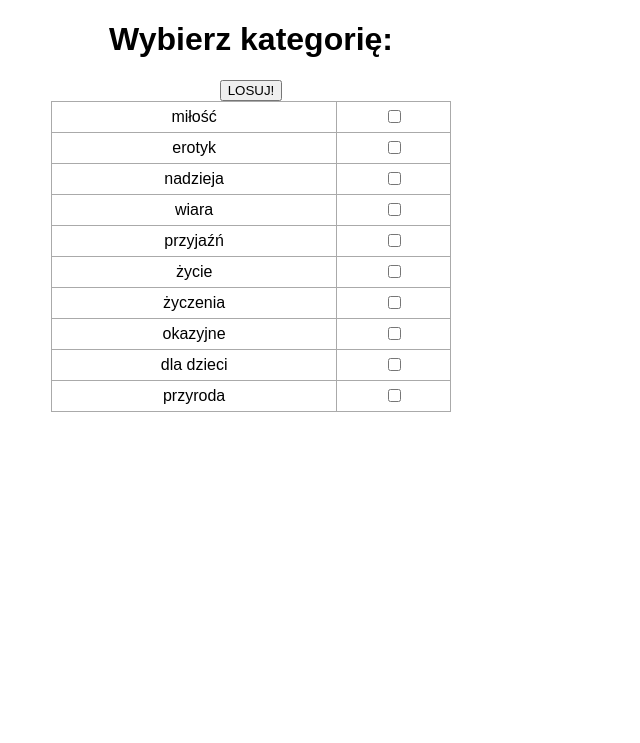
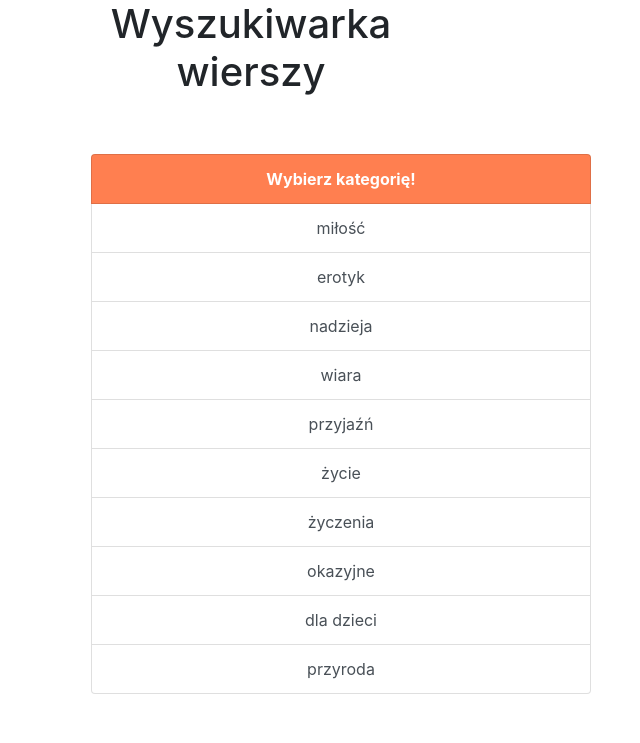
Before and after one commit to petercreams/Poem_finder_App, a Flask app: page / in a window 1280 px wide. Shown: the top 743 px of the page, without its empty margins (389-1029 px from the left). Run offline with Flask 2, Linux system fonts and the light colour scheme; some libraries are stand-ins or nearby versions.

Commit message:
third commit
Bootstrap added

```diff
--- a/app.py
+++ b/app.py
@@ -9,24 +9,20 @@ def index():
     return render_template('index.html')
 
 
-@app.route('/losuj', methods=['POST'])
-def losuj():
-    wybory = request.form.getlist('check')
-
-    if len(wybory) > 1:
-        return "Wybierz jedną kategorię!"
-
-    elif len(wybory) == 1:
-        # return render_template('poem_text.html')
-        # return wybory[0]
-        text = poemFind(wybory[0])
-        return render_template('poem_text.html', text=text)
-    else:
-        redirect('/')
-        return render_template('index.html')
-
-    # else:
-    #     return render_template('index.html')
+@app.route('/losuj/<category>', methods=['POST', 'GET'])
+def losuj(category):
+    text = poemFind(category)
+    if category == "milosc":
+        category = "miłość"
+    elif category == "przyjazn":
+        category = "przyjaźń"
+    elif category == "zyczenia":
+        category = "życzenia"
+    elif category == "dladzieci":
+        category = "dla dzieci"
+    elif category == "zycie":
+        category = "życie"
+    return render_template('poem_text.html', text=text, category=category)
 
 
 if (__name__) == "__main__":
--- /dev/null
+++ b/static/bootstrap.css
@@ -0,0 +1,23 @@
+section.w-25{
+    margin: auto;
+}
+
+div.list-group
+{
+    position: relative;
+    margin: auto;
+    width: 500px;
+    padding: 50px 0;
+
+}
+
+#category-choose {
+    background-color: coral;
+    color: white;
+}
+
+#choose-again {
+    position: static;
+    margin: auto;
+    background-color: coral;
+}
--- a/static/main.css
+++ b/static/main.css
@@ -29,6 +29,7 @@ td {
 .form {
     margin-top: 20px;
     text-align: center;
+
 }
 
 #content {
--- a/templates/base.html
+++ b/templates/base.html
@@ -2,11 +2,26 @@
 <html lang="pl">
 <head>
     <meta charset="UTF-8">
-    <link rel="stylesheet" href="{{ url_for('static', filename='main.css') }}">
+    <link rel="stylesheet" href="{{ url_for('static', filename='bootstrap.css') }}">
+
+    <link rel="stylesheet" href="https://stackpath.bootstrapcdn.com/bootstrap/4.5.0/css/bootstrap.min.css"
+          integrity="sha384-9aIt2nRpC12Uk9gS9baDl411NQApFmC26EwAOH8WgZl5MYYxFfc+NcPb1dKGj7Sk" crossorigin="anonymous">
+
     {% block head %}{% endblock %}
 </head>
 <body>
+
+
 {% block body %}
 {% endblock %}
+<script src="https://code.jquery.com/jquery-3.5.1.slim.min.js"
+        integrity="sha384-DfXdz2htPH0lsSSs5nCTpuj/zy4C+OGpamoFVy38MVBnE+IbbVYUew+OrCXaRkfj"
+        crossorigin="anonymous"></script>
+<script src="https://cdn.jsdelivr.net/npm/popper.js@1.16.0/dist/umd/popper.min.js"
+        integrity="sha384-Q6E9RHvbIyZFJoft+2mJbHaEWldlvI9IOYy5n3zV9zzTtmI3UksdQRVvoxMfooAo"
+        crossorigin="anonymous"></script>
+<script src="https://stackpath.bootstrapcdn.com/bootstrap/4.5.0/js/bootstrap.min.js"
+        integrity="sha384-OgVRvuATP1z7JjHLkuOU7Xw704+h835Lr+6QL9UvYjZE3Ipu6Tp75j7Bh/kR0JKI"
+        crossorigin="anonymous"></script>
 </body>
 </html>
--- a/templates/index.html
+++ b/templates/index.html
@@ -4,57 +4,23 @@
 {% endblock %}
 
 {% block body %}
-<div class="content">
-    <h1 style="text-align: center">Wybierz kategorię:</h1>
-    <form action='/losuj' method='POST'>
-        <table style="text-align: center">
-            <tr>
-                <td>miłość</td>
-                <td><input type="checkbox" name="check" value="milosc"></td>
-            </tr>
-            <tr>
-                <td>erotyk</td>
-                <td><input type="checkbox" name="check" value="erotyk"></td>
-            </tr>
-            <tr>
-                <td>nadzieja</td>
-                <td><input type="checkbox" name="check" value="nadzieja"></td>
-            </tr>
-            <tr>
-                <td>wiara</td>
-                <td><input type="checkbox" name="check" value="wiara"></td>
-            </tr>
-            <tr>
-                <td>przyjaźń</td>
-                <td><input type="checkbox" name="check" value="przyjazn"></td>
-            </tr>
-            <tr>
-                <td>życie</td>
-                <td><input type="checkbox" name="check" value="zycie"></td>
-            </tr>
-            <tr>
-                <td>życzenia</td>
-                <td><input type="checkbox" name="check" value="zyczenia"></td>
-            </tr>
-            <tr>
-                <td>okazyjne</td>
-                <td><input type="checkbox" name="check" value="okazyjne"></td>
-            </tr>
-            <tr>
-                <td>dla dzieci</td>
-                <td><input type="checkbox" name="check" value="dladzieci"></td>
-            </tr>
-            <tr>
-                <td>przyroda</td>
-                <td><input type="checkbox" name="check" value="przyroda"></td>
-            </tr>
-            <div class="form">
-                <input type="submit" value="LOSUJ!" id="los">
-            </div>
-        </table>
-    </form>
-
-
-</div>
+<section class="w-25" style="text-align: center">
+    <h1 style="text-align: center">Wyszukiwarka wierszy</h1>
+    <div class="list-group">
+        <a class="list-group-item" id="category-choose">
+            <strong>Wybierz kategorię!</strong>
+        </a>
+        <a href="/losuj/milosc" class="list-group-item list-group-item-action">miłość</a>
+        <a href="/losuj/erotyk" class="list-group-item list-group-item-action">erotyk</a>
+        <a href="/losuj/nadzieja" class="list-group-item list-group-item-action">nadzieja</a>
+        <a href="/losuj/wiara" class="list-group-item list-group-item-action">wiara</a>
+        <a href="/losuj/przyjazn" class="list-group-item list-group-item-action">przyjaźń</a>
+        <a href="/losuj/zycie" class="list-group-item list-group-item-action">życie</a>
+        <a href="/losuj/zyczenia" class="list-group-item list-group-item-action">życzenia</a>
+        <a href="/losuj/okazyjne" class="list-group-item list-group-item-action">okazyjne</a>
+        <a href="/losuj/dladzieci" class="list-group-item list-group-item-action">dla dzieci</a>
+        <a href="/losuj/przyroda" class="list-group-item list-group-item-action">przyroda</a>
+    </div>
+</section>
 
 {% endblock %}
--- a/templates/poem_text.html
+++ b/templates/poem_text.html
@@ -6,12 +6,15 @@
 {% block body %}
 <div class="content">
     <h1 style="text-align: center">Wylosowany wiersz:</h1>
+    <p style="text-align: center">Wylosowana kategoria: <strong>{{category}}</strong></p>
     <span style="white-space: pre-line">
         <p style="text-align: center">
         {{ text }}
         </p>
-        <p style = "text-align: center"><a href='/'> Losuj ponownie </a></p>
     </span>
+    <div style="text-align: center;">
+        <a role="button" class="btn btn-primary btn-lg" href="/" id="choose-again">Losuj ponownie!</a>
+    </div>
 
 
 </div>
```
